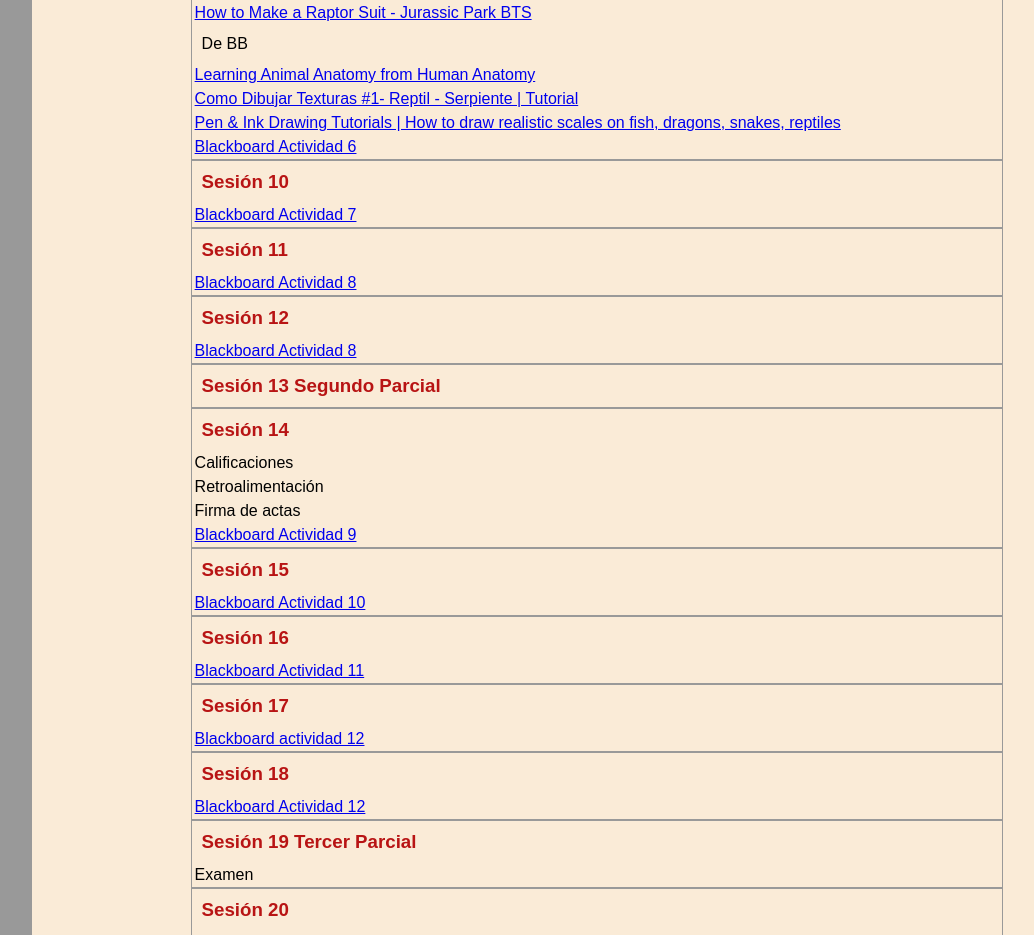
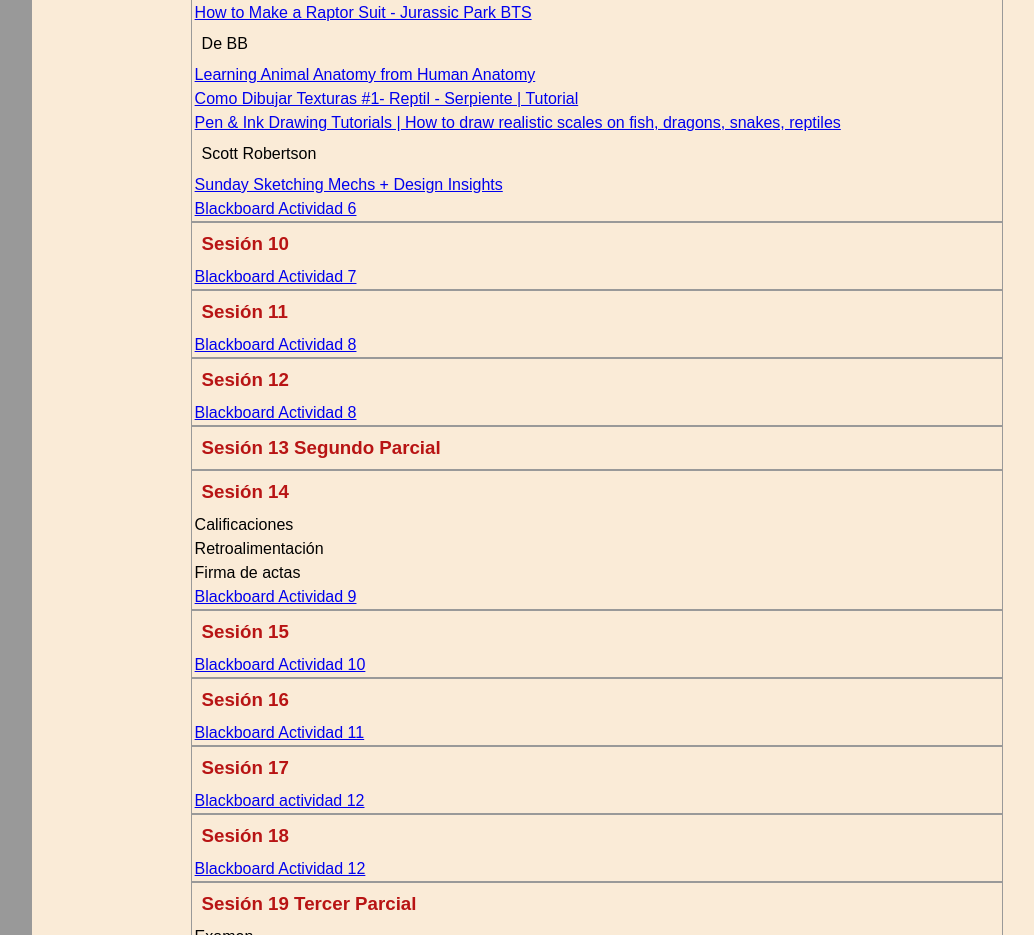
Before and after one commit to beztao01/antropometria, a plain HTML site: page index.html in a window 1280 px wide. Shown: the part 1604-2539 px from the top of the page, without its empty margins (118-1152 px from the left). Drawn offline with Linux system fonts and the light colour scheme.

Commit message:
add scoro

```diff
--- a/index.html
+++ b/index.html
@@ -137,6 +137,8 @@
                         <li><a href="https://youtu.be/HY9qx6n52Zc?si=1rrncJIqnHa7Km5k" target="_blank" rel="noopener noreferrer">Learning Animal Anatomy from Human Anatomy</a></li>
                         <li><a href="https://youtu.be/PyamSloJMOs?si=UIWMdjUErH40qTbM" target="_blank" rel="noopener noreferrer">Como Dibujar Texturas #1- Reptil - Serpiente | Tutorial</a></li>
                         <li><a href="https://youtu.be/kx51VJ2eT68?si=VKzCEcyuyswmPtGz" target="_blank" rel="noopener noreferrer"> Pen & Ink Drawing Tutorials | How to draw realistic scales on fish, dragons, snakes, reptiles </a></li>
+                        <p>Scott Robertson</p>
+                        <li><a href="https://youtu.be/S7_8Znh9bM8?si=NqPDRNh_cvhTO5BW" target="_blank" rel="noopener noreferrer">Sunday Sketching Mechs + Design Insights</a></li>
 
 
 
```
